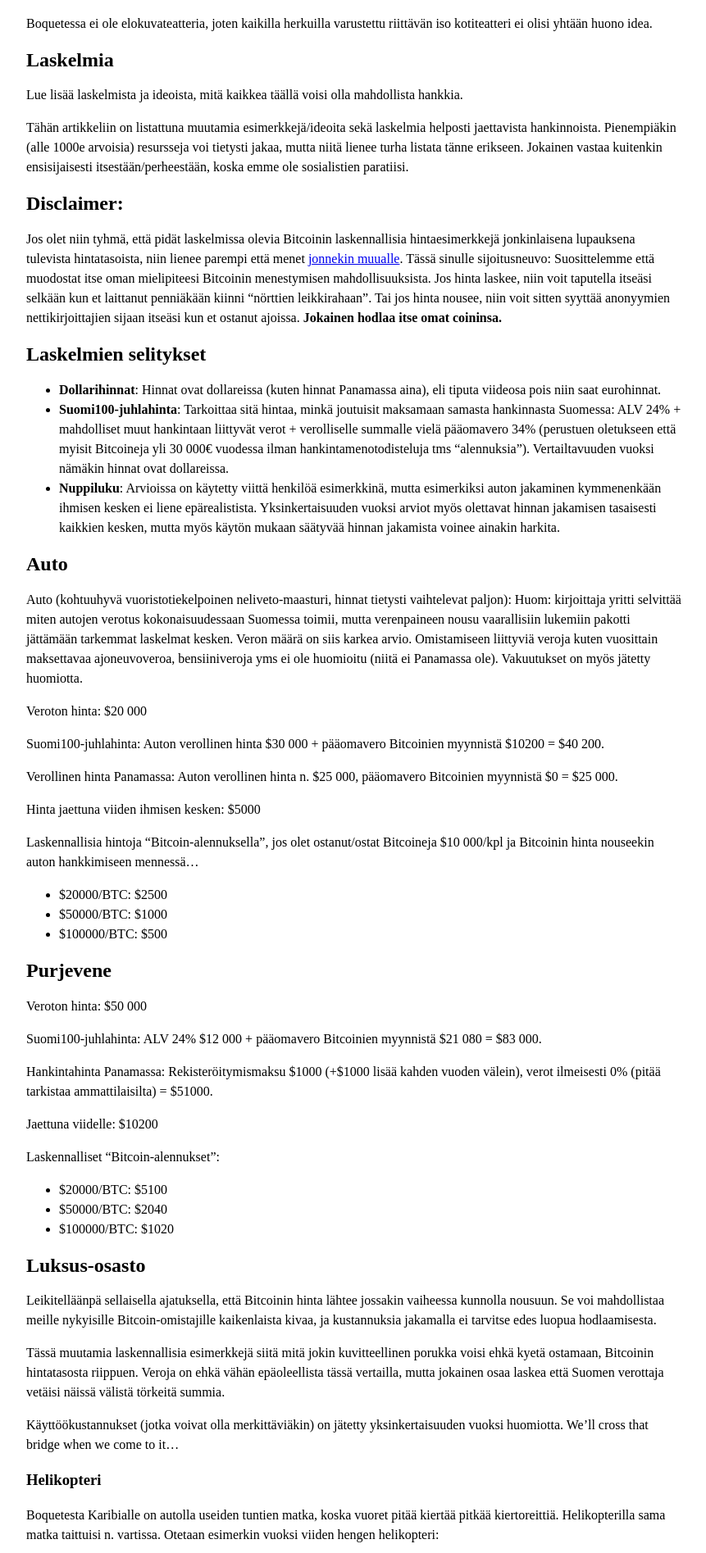
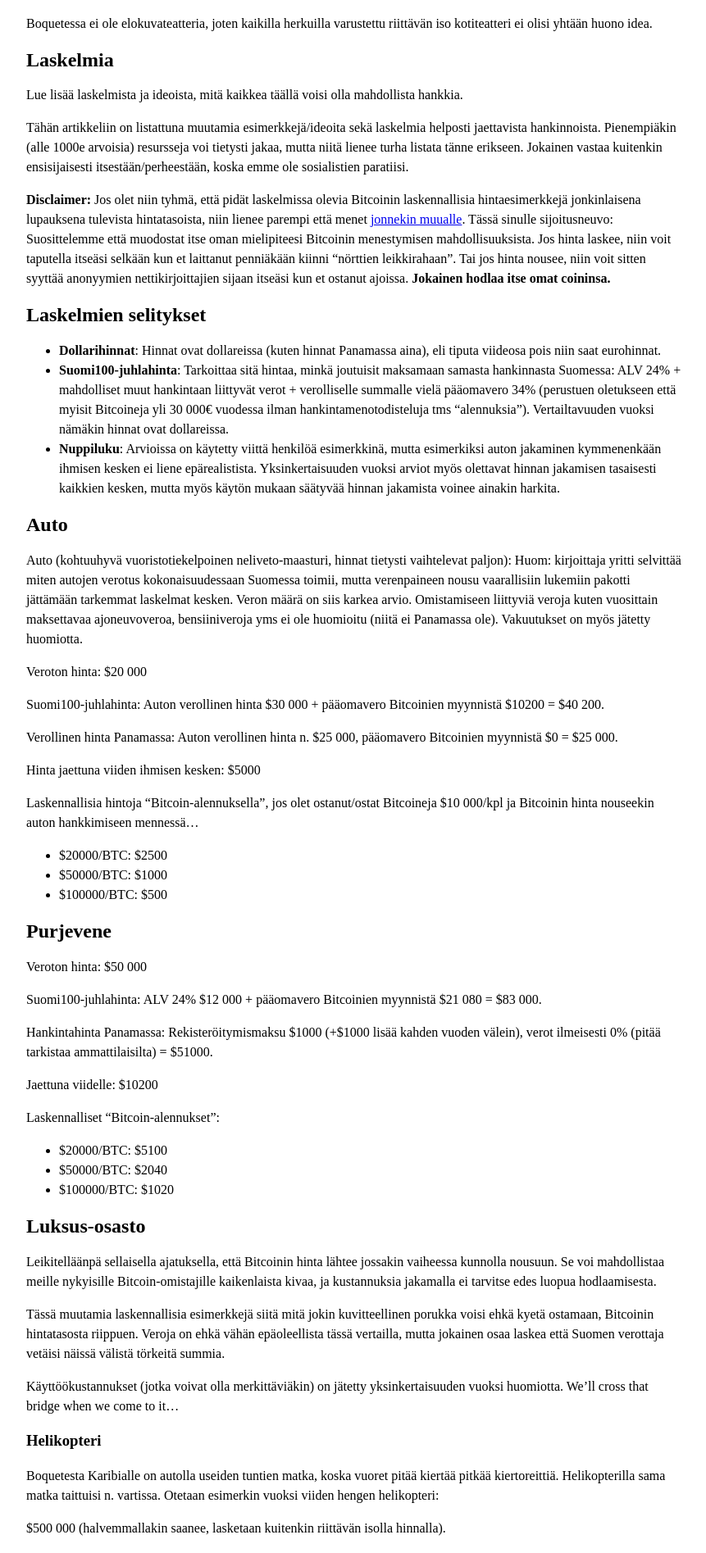
Before and after one commit to pitkonaarinparatiisi/pitkonaarinparatiisi.github.io, a Jekyll site: the page built from yhteiso.md, in a window 1280 px wide. Shown: the part 830-2725 px from the top of the page at 82% size, without its empty margins (208-1069 px from the left). Built offline with Jekyll 4.4.1, drawn with Linux system fonts in a browser that asks for light colours; our own code applies the rules of GitHub Pages for plain Markdown files.

```diff
--- a/yhteiso.md
+++ b/yhteiso.md
@@ -30,7 +30,7 @@ Lue lisää laskelmista ja ideoista, mitä kaikkea täällä voisi olla mahdolli
 
 Tähän artikkeliin on listattuna muutamia esimerkkejä/ideoita sekä laskelmia helposti jaettavista hankinnoista. Pienempiäkin (alle 1000e arvoisia) resursseja voi tietysti jakaa, mutta niitä lienee turha listata tänne erikseen. Jokainen vastaa kuitenkin ensisijaisesti itsestään/perheestään, koska emme ole sosialistien paratiisi.
 
-## Disclaimer:
+**Disclaimer:**
 Jos olet niin tyhmä, että pidät laskelmissa olevia Bitcoinin laskennallisia hintaesimerkkejä jonkinlaisena lupauksena tulevista hintatasoista, niin lienee parempi että menet [jonnekin muualle](http://www.vasemmisto.fi/ "Vasemmisto - ihmisten huijaamista jo vuodesta miekka!"). Tässä sinulle sijoitusneuvo: Suosittelemme että muodostat itse oman mielipiteesi Bitcoinin menestymisen mahdollisuuksista. Jos hinta laskee, niin voit taputella itseäsi selkään kun et laittanut penniäkään kiinni "nörttien leikkirahaan". Tai jos hinta nousee, niin voit sitten syyttää anonyymien nettikirjoittajien sijaan itseäsi kun et ostanut ajoissa. **Jokainen hodlaa itse omat coininsa.**
 
 ## Laskelmien selitykset
```
